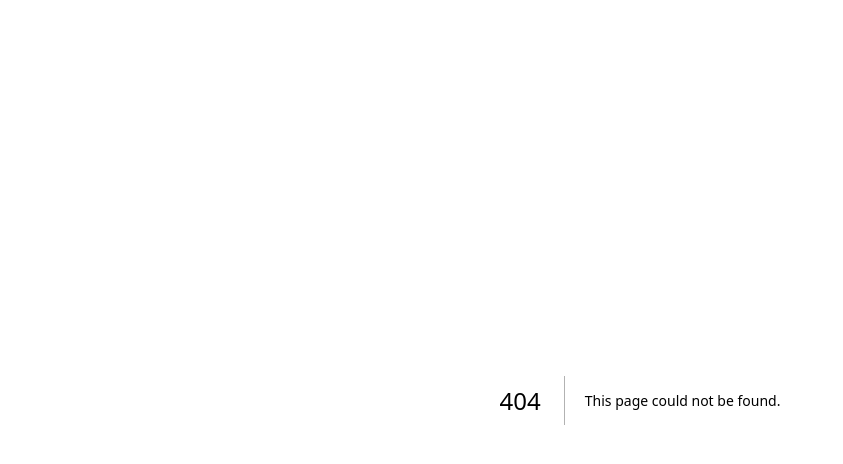
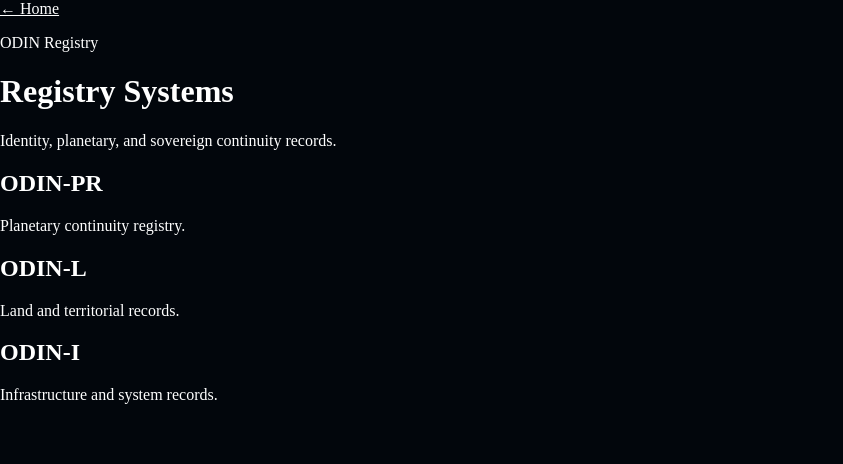
Before and after one commit to ohi-stack/onegodian-app-deploy, a Next.js app: page /registry in a window 1280 px wide. Before the commit this address had no page. Shown: the top 464 px of the page, without its empty margins (0-843 px from the left). Built offline with nearby package versions, Linux system fonts and the light colour scheme.

Commit message:
Add registry route

```diff
--- /dev/null
+++ b/src/app/registry/page.tsx
@@ -0,0 +1,3 @@
+export default function RegistryPage(){
+return <main className="page"><a href="/">← Home</a><p className="kicker">ODIN Registry</p><h1>Registry Systems</h1><p className="lead">Identity, planetary, and sovereign continuity records.</p><div className="grid"><article className="card"><h2>ODIN-PR</h2><p>Planetary continuity registry.</p></article><article className="card"><h2>ODIN-L</h2><p>Land and territorial records.</p></article><article className="card"><h2>ODIN-I</h2><p>Infrastructure and system records.</p></article></div></main>
+}
```
